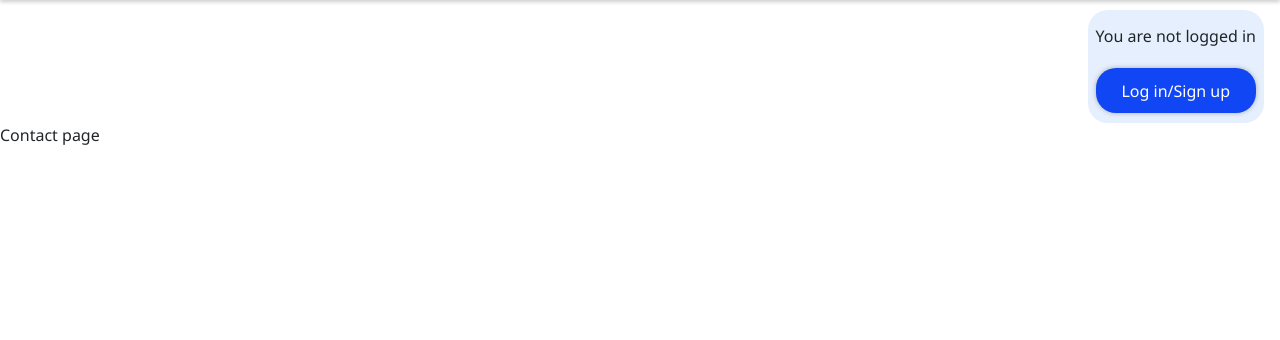
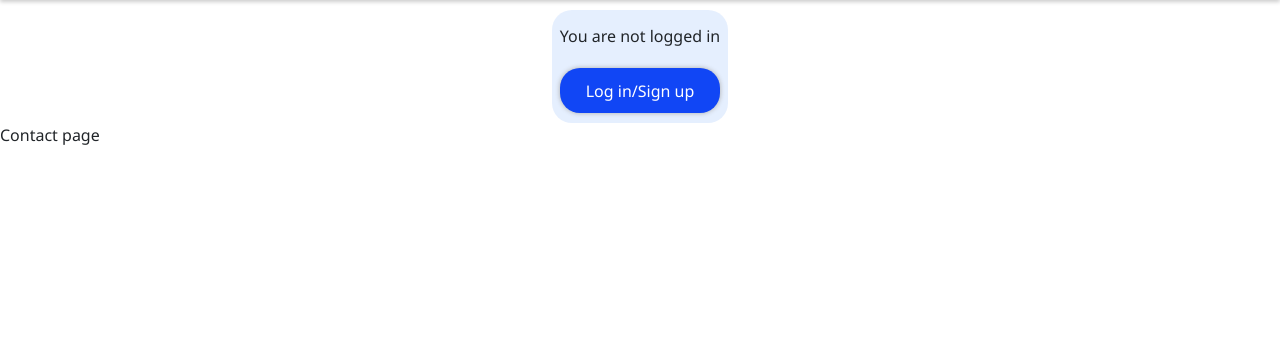
Before and after one commit to SasanTazayoni/L2D-driving-school-CI-PP4, a Django app: page /contact/ in a window 1280 px wide. Shown: the part 105-445 px from the top of the page. Run offline with Django 4.2, Linux system fonts and the light colour scheme.

Commit message:
Place login status container centrally

```diff
--- a/templates/base.html
+++ b/templates/base.html
@@ -106,7 +106,7 @@
     </div>
 
     <main class="flex-shrink-0">
-        <div class="d-flex justify-content-md-end justify-content-center px-3">
+        <div class="d-flex justify-content-center px-3">
             <div class="text-center login-status-container">
                 {% if user.is_authenticated %}
                     <p class="px-2 py-1">You are logged in as {{ user }}</p>
```
